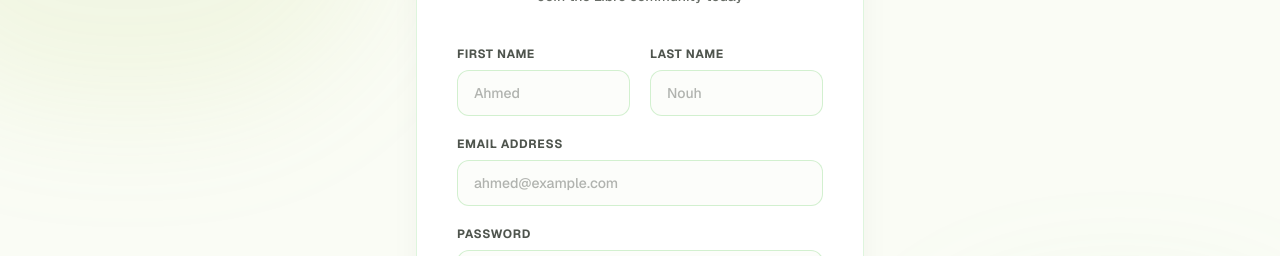
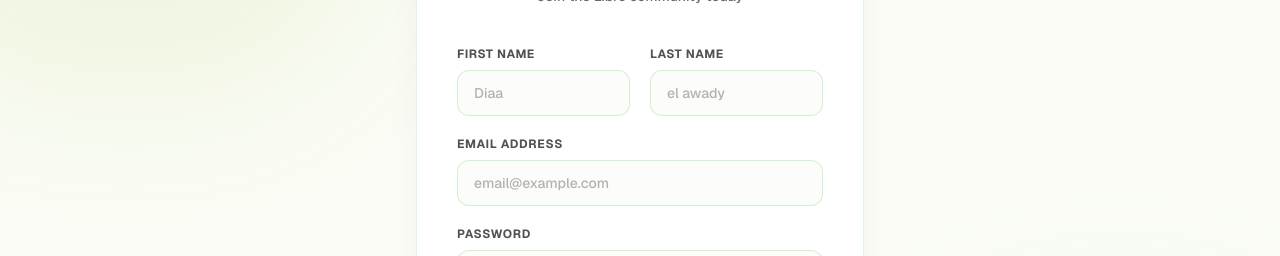
Before and after one commit to Nouh1408/blog_front, a Next.js app: page /auth/register in a window 1280 px wide. Shown: the part 276-532 px from the top of the page. Built offline with nearby package versions, Linux system fonts and the light colour scheme; no server answers.

Commit message:
changed placeholdfdrs

```diff
--- a/app/auth/register/page.tsx
+++ b/app/auth/register/page.tsx
@@ -180,7 +180,7 @@ export default function RegisterPage() {
                 required
                 value={formData.firstName}
                 onChange={handleChange}
-                placeholder="Ahmed"
+                placeholder="Diaa"
                 className="w-full px-4 py-3 rounded-xl border border-secondary/40 bg-background/50 text-foreground placeholder:text-foreground/30 focus:outline-none focus:ring-2 focus:ring-primary/40 focus:border-primary transition-all text-sm font-medium"
               />
             </div>
@@ -198,7 +198,7 @@ export default function RegisterPage() {
                 required
                 value={formData.lastName}
                 onChange={handleChange}
-                placeholder="Nouh"
+                placeholder="el awady"
                 className="w-full px-4 py-3 rounded-xl border border-secondary/40 bg-background/50 text-foreground placeholder:text-foreground/30 focus:outline-none focus:ring-2 focus:ring-primary/40 focus:border-primary transition-all text-sm font-medium"
               />
             </div>
@@ -219,7 +219,7 @@ export default function RegisterPage() {
               required
               value={formData.email}
               onChange={handleChange}
-              placeholder="ahmed@example.com"
+              placeholder="email@example.com"
               className="w-full px-4 py-3 rounded-xl border border-secondary/40 bg-background/50 text-foreground placeholder:text-foreground/30 focus:outline-none focus:ring-2 focus:ring-primary/40 focus:border-primary transition-all text-sm font-medium"
             />
           </div>
```
